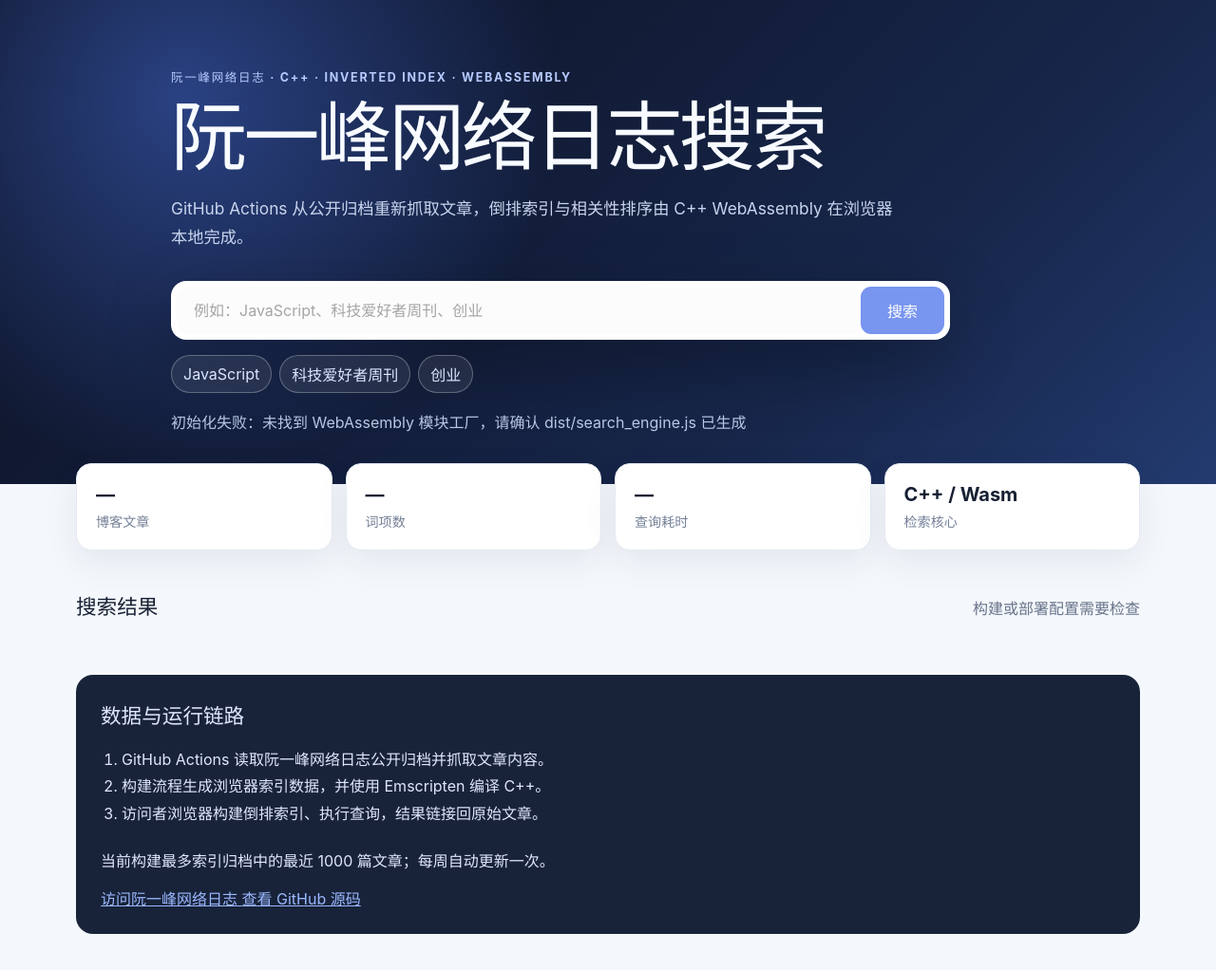
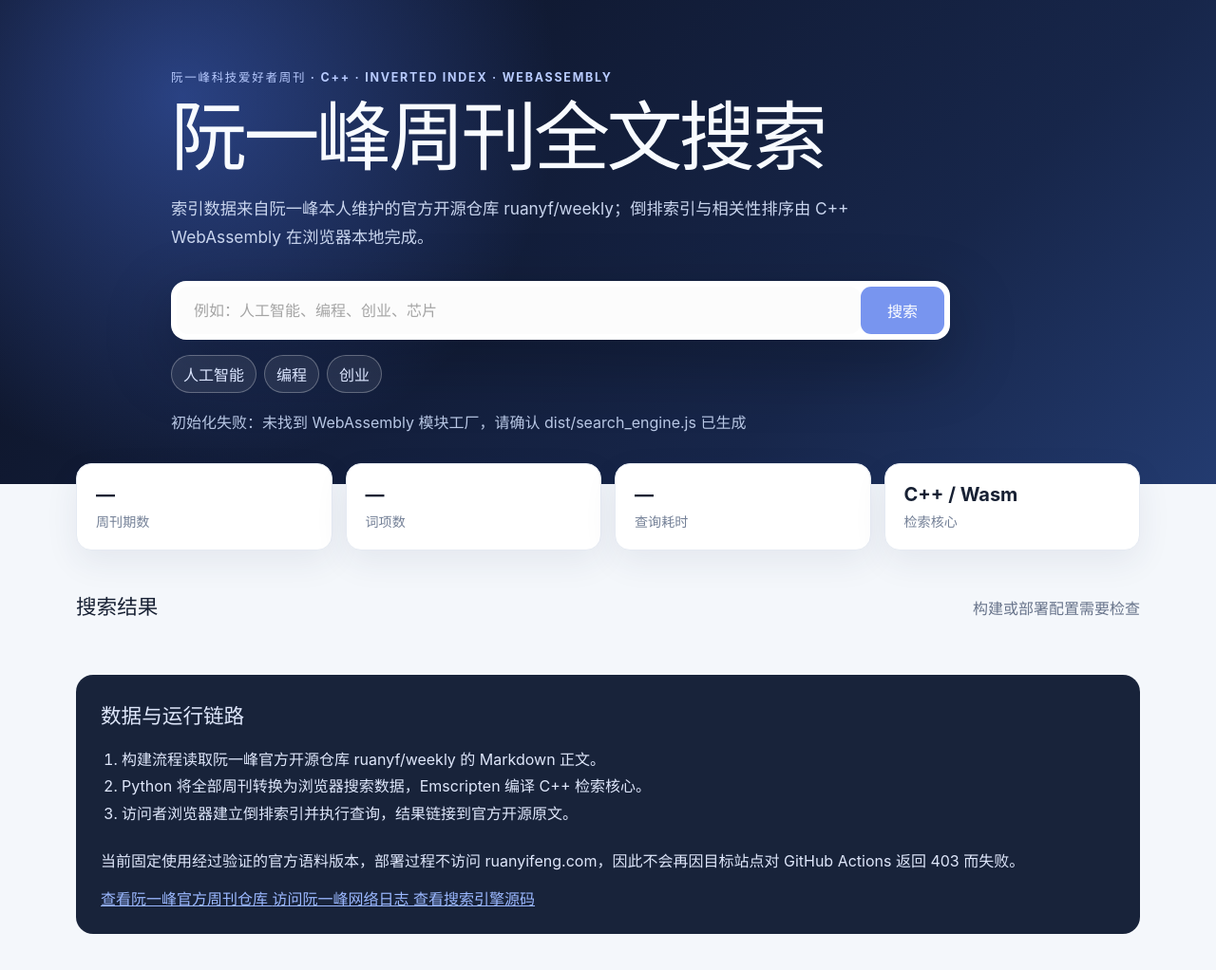
Before and after one commit to ahhhhwei/search-engine, a plain HTML site: page web/index.html in a window 1280 px wide. Shown: the whole page at 95% size. Drawn offline with Linux system fonts and the light colour scheme; a script that the page names is missing.

Commit message:
ui: describe the official deterministic weekly corpus

```diff
--- a/web/index.html
+++ b/web/index.html
@@ -3,37 +3,37 @@
 <head>
   <meta charset="utf-8">
   <meta name="viewport" content="width=device-width, initial-scale=1">
-  <meta name="description" content="使用 C++ WebAssembly 在浏览器中搜索阮一峰网络日志">
-  <title>阮一峰网络日志搜索</title>
+  <meta name="description" content="使用 C++ WebAssembly 搜索阮一峰科技爱好者周刊官方语料">
+  <title>阮一峰科技爱好者周刊搜索</title>
   <link rel="stylesheet" href="./style.css">
 </head>
 <body>
   <header class="hero">
     <div class="hero__inner">
-      <p class="eyebrow">阮一峰网络日志 · C++ · Inverted Index · WebAssembly</p>
-      <h1>阮一峰网络日志搜索</h1>
-      <p class="subtitle">GitHub Actions 从公开归档重新抓取文章，倒排索引与相关性排序由 C++ WebAssembly 在浏览器本地完成。</p>
+      <p class="eyebrow">阮一峰科技爱好者周刊 · C++ · Inverted Index · WebAssembly</p>
+      <h1>阮一峰周刊全文搜索</h1>
+      <p class="subtitle">索引数据来自阮一峰本人维护的官方开源仓库 ruanyf/weekly；倒排索引与相关性排序由 C++ WebAssembly 在浏览器本地完成。</p>
 
       <form id="search-form" class="search-box" role="search">
-        <label class="sr-only" for="query">搜索阮一峰网络日志</label>
+        <label class="sr-only" for="query">搜索阮一峰科技爱好者周刊</label>
         <input id="query" name="query" type="search" autocomplete="off"
-               placeholder="例如：JavaScript、科技爱好者周刊、创业" disabled>
+               placeholder="例如：人工智能、编程、创业、芯片" disabled>
         <button id="search-button" type="submit" disabled>搜索</button>
       </form>
 
       <div class="quick-queries" aria-label="示例查询">
-        <button type="button" data-query="JavaScript">JavaScript</button>
-        <button type="button" data-query="科技爱好者周刊">科技爱好者周刊</button>
+        <button type="button" data-query="人工智能">人工智能</button>
+        <button type="button" data-query="编程">编程</button>
         <button type="button" data-query="创业">创业</button>
       </div>
 
-      <p id="status" class="status" aria-live="polite">正在加载 WebAssembly 与阮一峰博客索引……</p>
+      <p id="status" class="status" aria-live="polite">正在加载 WebAssembly 与官方周刊索引……</p>
     </div>
   </header>
 
   <main class="layout">
     <section class="metrics" aria-label="索引统计">
-      <article><strong id="document-count">—</strong><span>博客文章</span></article>
+      <article><strong id="document-count">—</strong><span>周刊期数</span></article>
       <article><strong id="term-count">—</strong><span>词项数</span></article>
       <article><strong id="elapsed-time">—</strong><span>查询耗时</span></article>
       <article><strong>C++ / Wasm</strong><span>检索核心</span></article>
@@ -50,16 +50,19 @@
     <aside class="architecture">
       <h2>数据与运行链路</h2>
       <ol>
-        <li>GitHub Actions 读取阮一峰网络日志公开归档并抓取文章内容。</li>
-        <li>构建流程生成浏览器索引数据，并使用 Emscripten 编译 C++。</li>
-        <li>访问者浏览器构建倒排索引、执行查询，结果链接回原始文章。</li>
+        <li>构建流程读取阮一峰官方开源仓库 ruanyf/weekly 的 Markdown 正文。</li>
+        <li>Python 将全部周刊转换为浏览器搜索数据，Emscripten 编译 C++ 检索核心。</li>
+        <li>访问者浏览器建立倒排索引并执行查询，结果链接到官方开源原文。</li>
       </ol>
-      <p>当前构建最多索引归档中的最近 1000 篇文章；每周自动更新一次。</p>
+      <p>当前固定使用经过验证的官方语料版本，部署过程不访问 ruanyifeng.com，因此不会再因目标站点对 GitHub Actions 返回 403 而失败。</p>
+      <a href="https://github.com/ruanyf/weekly" target="_blank" rel="noopener noreferrer">
+        查看阮一峰官方周刊仓库
+      </a>
       <a href="https://www.ruanyifeng.com/blog/" target="_blank" rel="noopener noreferrer">
         访问阮一峰网络日志
       </a>
       <a href="https://github.com/ahhhhwei/search-engine" target="_blank" rel="noopener noreferrer">
-        查看 GitHub 源码
+        查看搜索引擎源码
       </a>
     </aside>
   </main>
```
